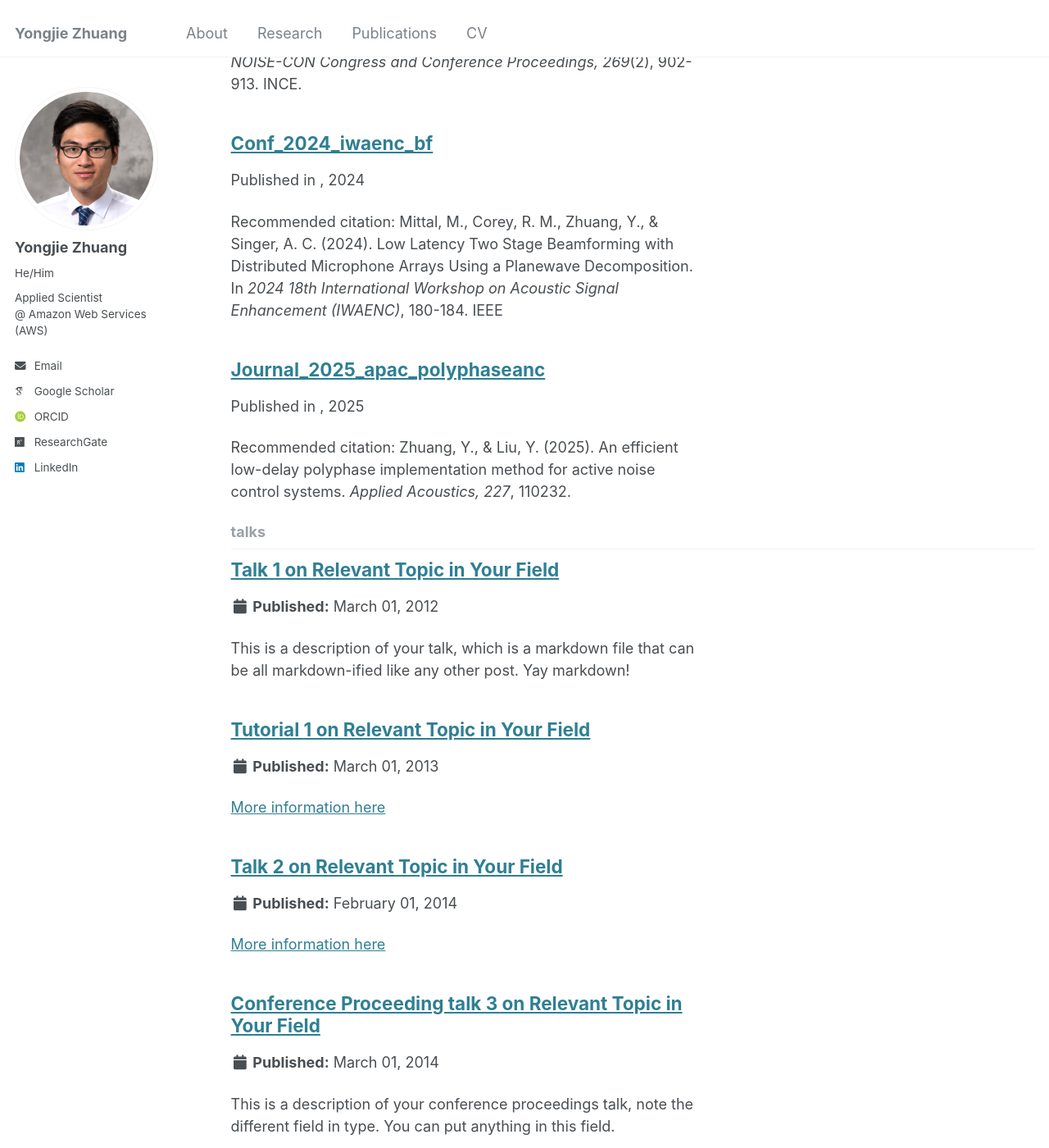
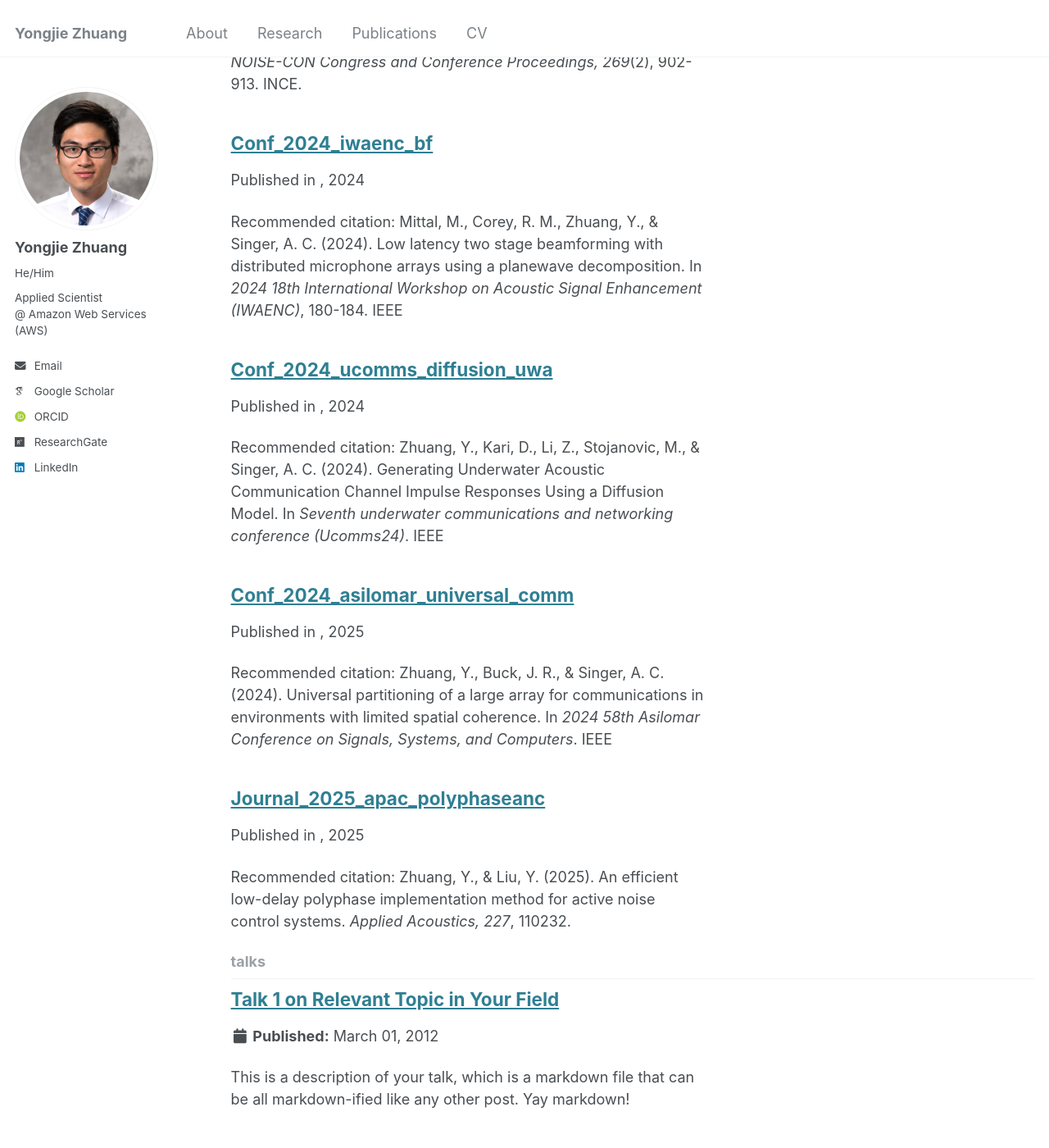
Before and after one commit to Yongjie-Zhuang/Yongjie-Zhuang.github.io, a Jekyll site: the page built from _pages/collection-archive.html, in a window 1280 px wide and 1400 px high, scrolled down 7506 px. Shown: the whole window at 82% size. Built offline with Jekyll 4.4.1, drawn with Linux system fonts in a browser that asks for light colours; some web fonts are replaced.

Commit message:
update conference paper

```diff
--- /dev/null
+++ b/_publications/Conf_2024_Asilomar_universal_comm.md
@@ -0,0 +1,6 @@
+---
+category: "Full-Length Conference Papers"
+citation: "Zhuang, Y., Buck, J. R., & Singer, A. C. (2024). Universal partitioning of a large array for communications in environments with limited spatial coherence. In <em>2024 58th Asilomar Conference on Signals, Systems, and Computers</em>. IEEE"
+date: 2025-01-01
+Published: "/files/published_2024_universal_comm.pdf"
+---
--- /dev/null
+++ b/_publications/Conf_2024_Ucomms_diffusion_UWA.md
@@ -0,0 +1,7 @@
+---
+category: "Full-Length Conference Papers"
+citation: "Zhuang, Y., Kari, D., Li, Z., Stojanovic, M., & Singer, A. C. (2024). Generating Underwater Acoustic Communication Channel Impulse Responses Using a Diffusion Model. In <em>Seventh underwater communications and networking conference (Ucomms24)</em>. IEEE"
+date: 2024-12-12
+Published: "/files/ppublished_2024_diffusion_UWA.pdf"
+presentation: "/files/slides_2024_diffusion_UWA.pdf"
+---
```
Also changed, not shown: _publications/Conf_2024_IWAENC_BF.md (+1 -1 lines), 3 other files.
